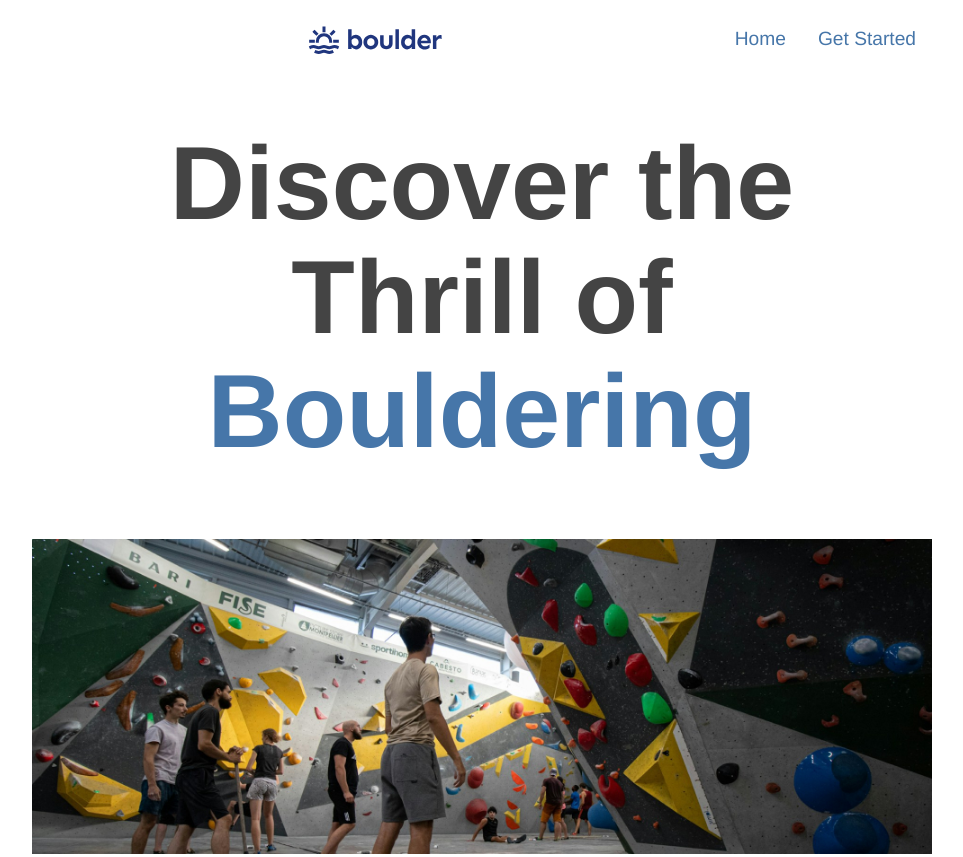
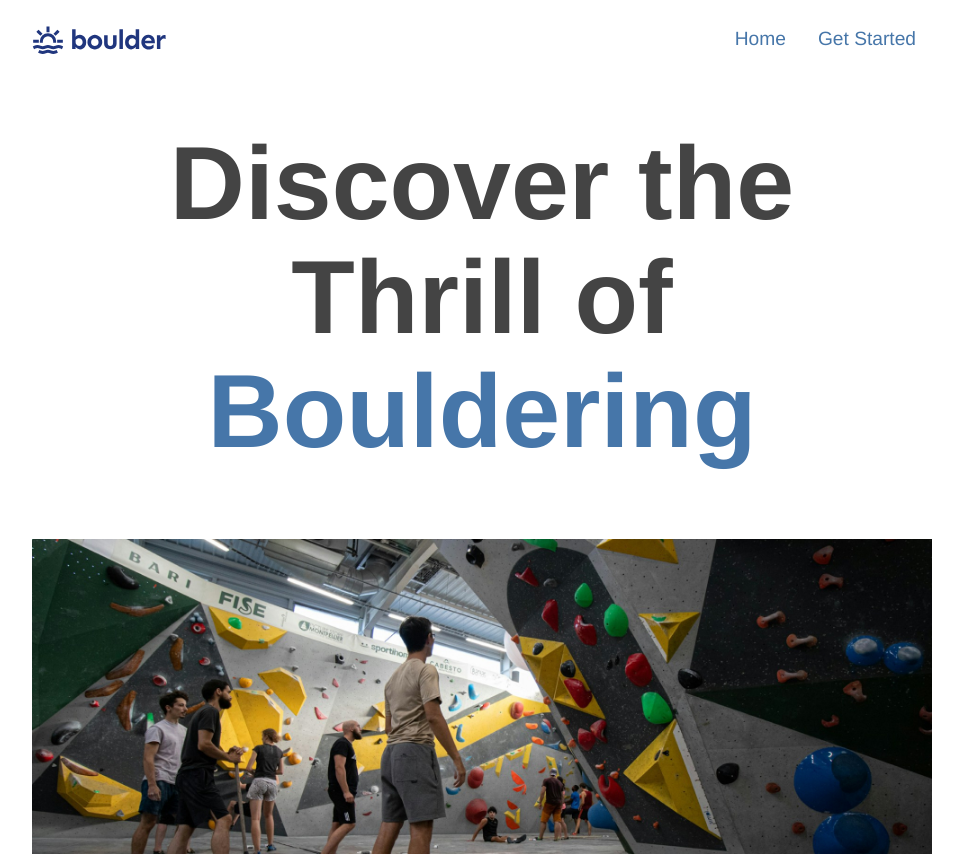
Before and after one commit to JohnyMace/kevinp-begginercourse-v1, a plain HTML site: page index.html in a window 1280 px wide. Shown: the top 857 px of the page, without its empty margins (158-1121 px from the left). Drawn offline with Linux system fonts and the light colour scheme.

Commit message:
Fixed a logo position.

```diff
--- a/css/style.css
+++ b/css/style.css
@@ -13,6 +13,9 @@ img {
   display: inline-block;
   max-inline-size: 100%;
   margin-inline: auto;
+}
+header > img {
+  margin: 0;
 }
 .wrapper {
   margin-inline: auto;
```
